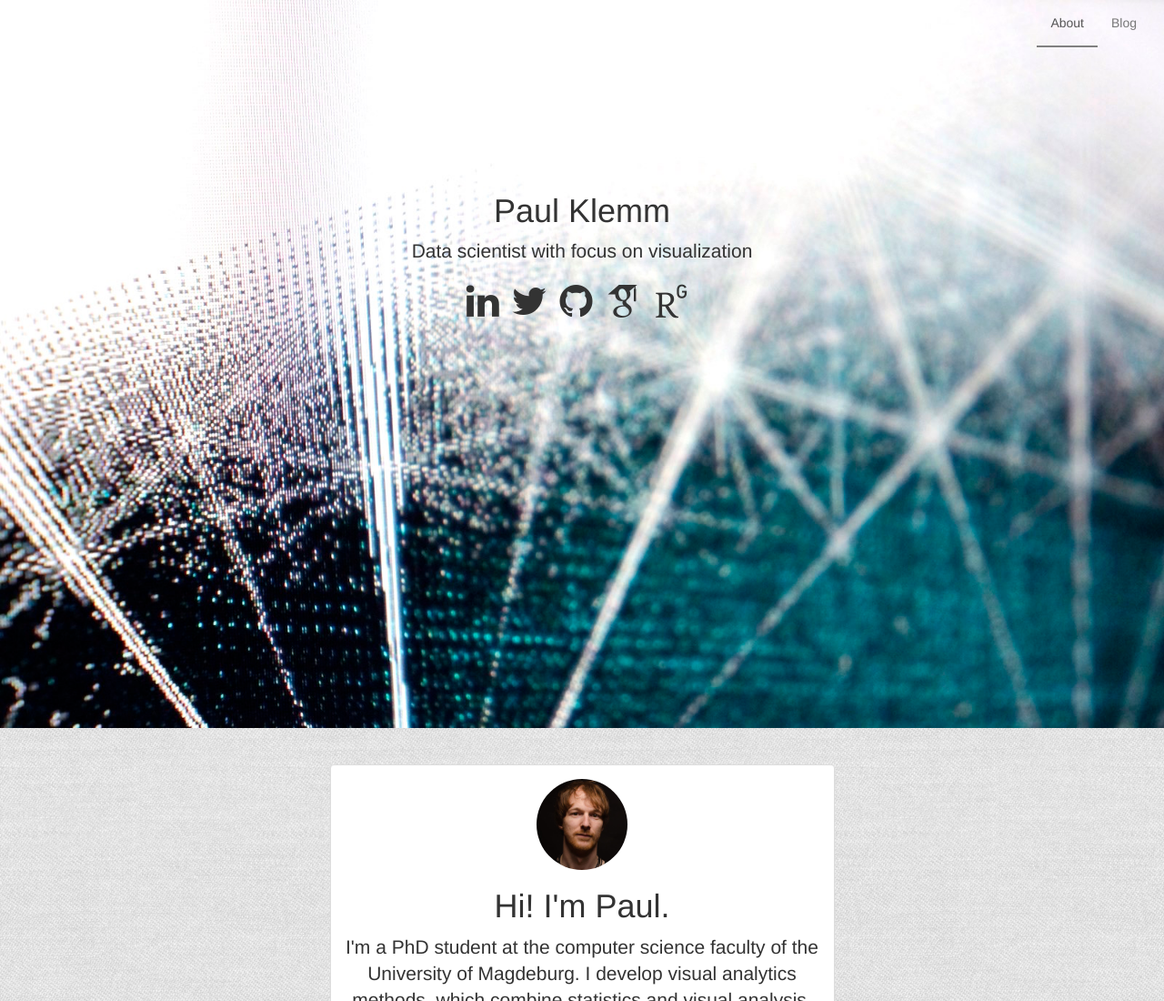
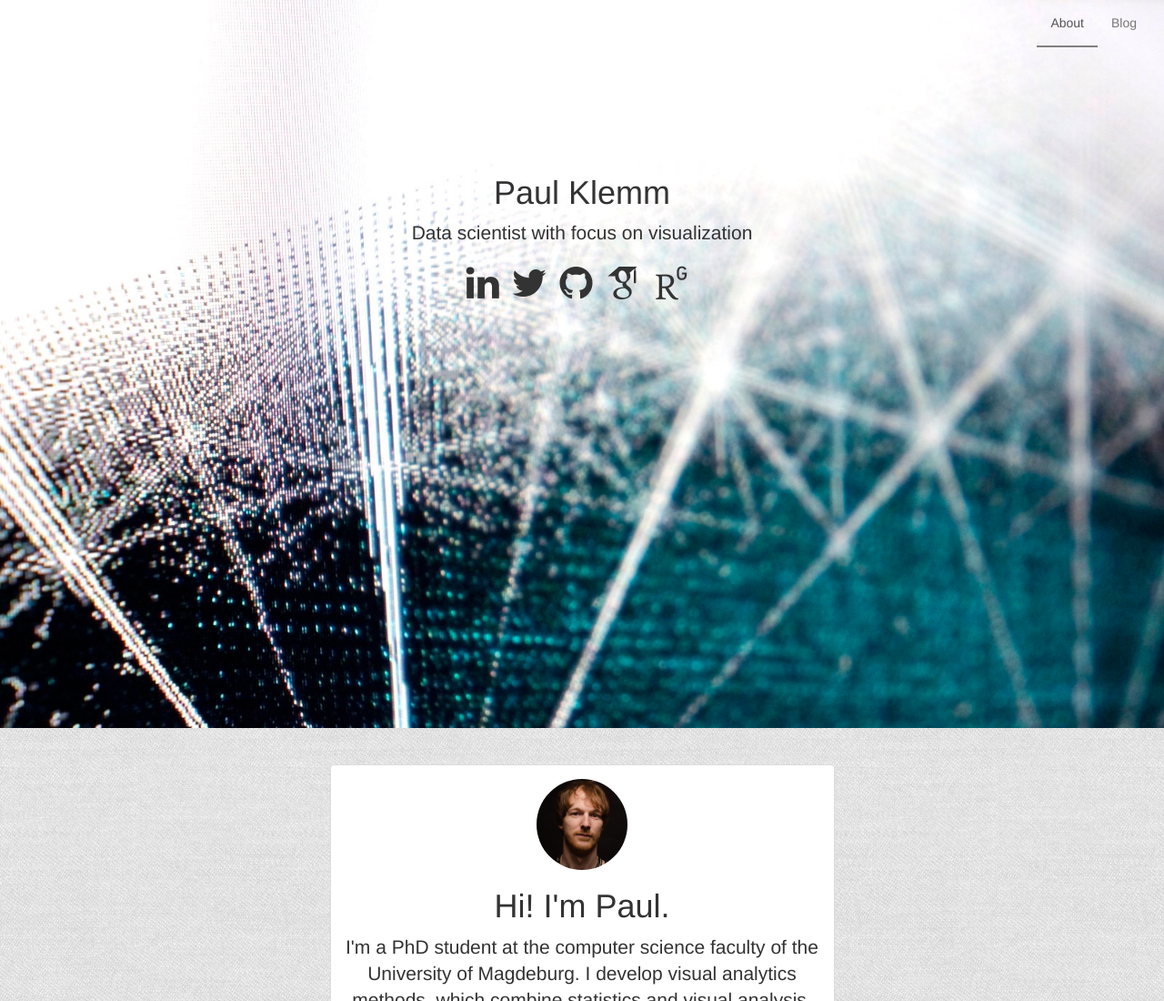
Before and after one commit to paulklemm/paulklemm.com, a website: page index.html in a window 1280 px wide. Shown: the top 1100 px of the page at 91% size. Drawn offline with Linux system fonts and the light colour scheme; files whose address does not match are found by name.

Commit message:
Pull intial text up

```diff
--- a/style.css
+++ b/style.css
@@ -106,8 +106,8 @@ a:hover:after {
 /* https://stackoverflow.com/questions/22196587/how-to-center-align-vertically-the-container-in-bootstrap */
 
 .vertical-center {
-  min-height: 50%;  /* Fallback for browsers do NOT support vh unit */
-  min-height: 50vh; /* These two lines are counted as one :-)       */
+  min-height: 45%;  /* Fallback for browsers do NOT support vh unit */
+  min-height: 45vh; /* These two lines are counted as one :-)       */
 
   display: flex;
   align-items: center;
```
